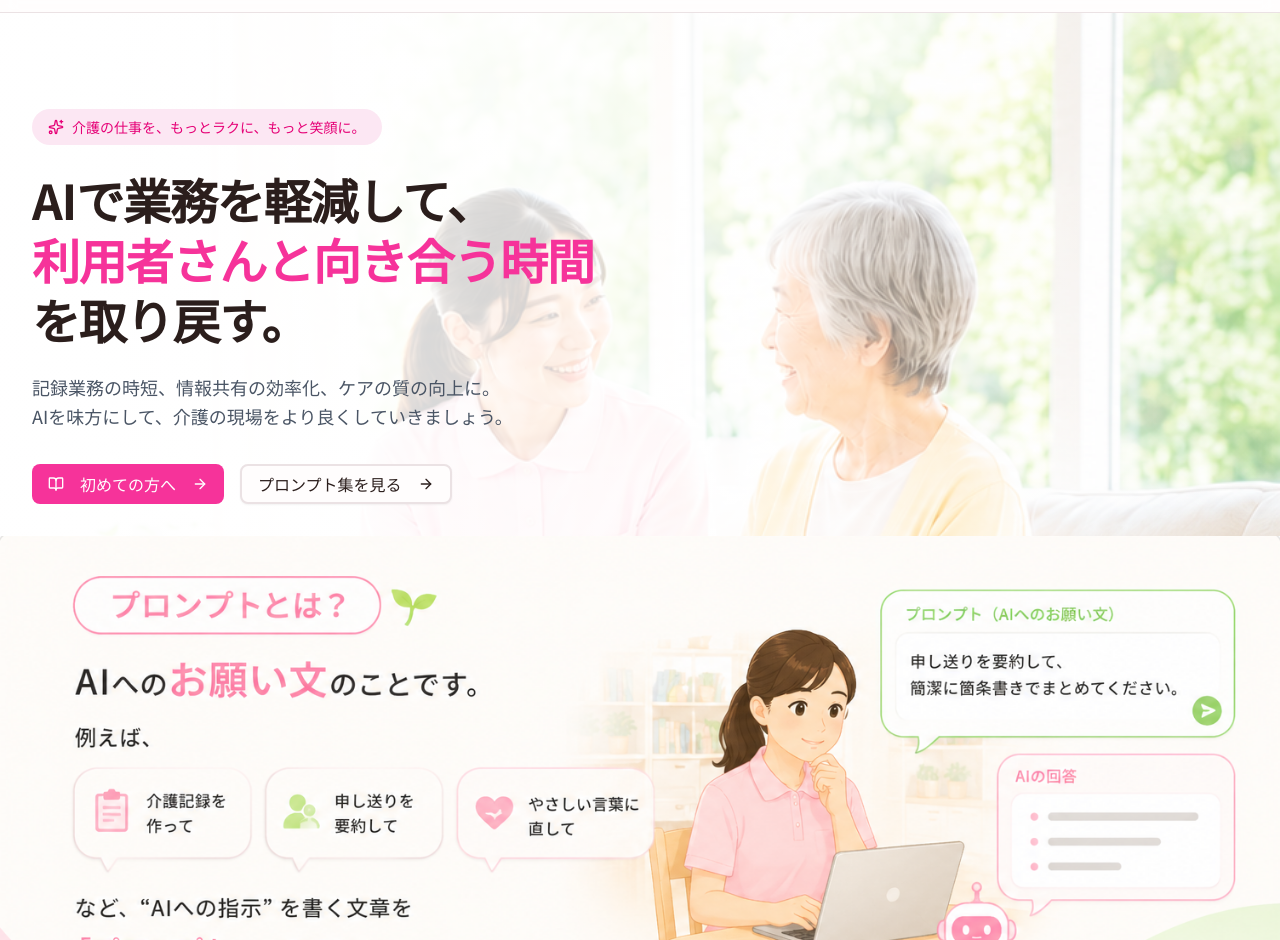
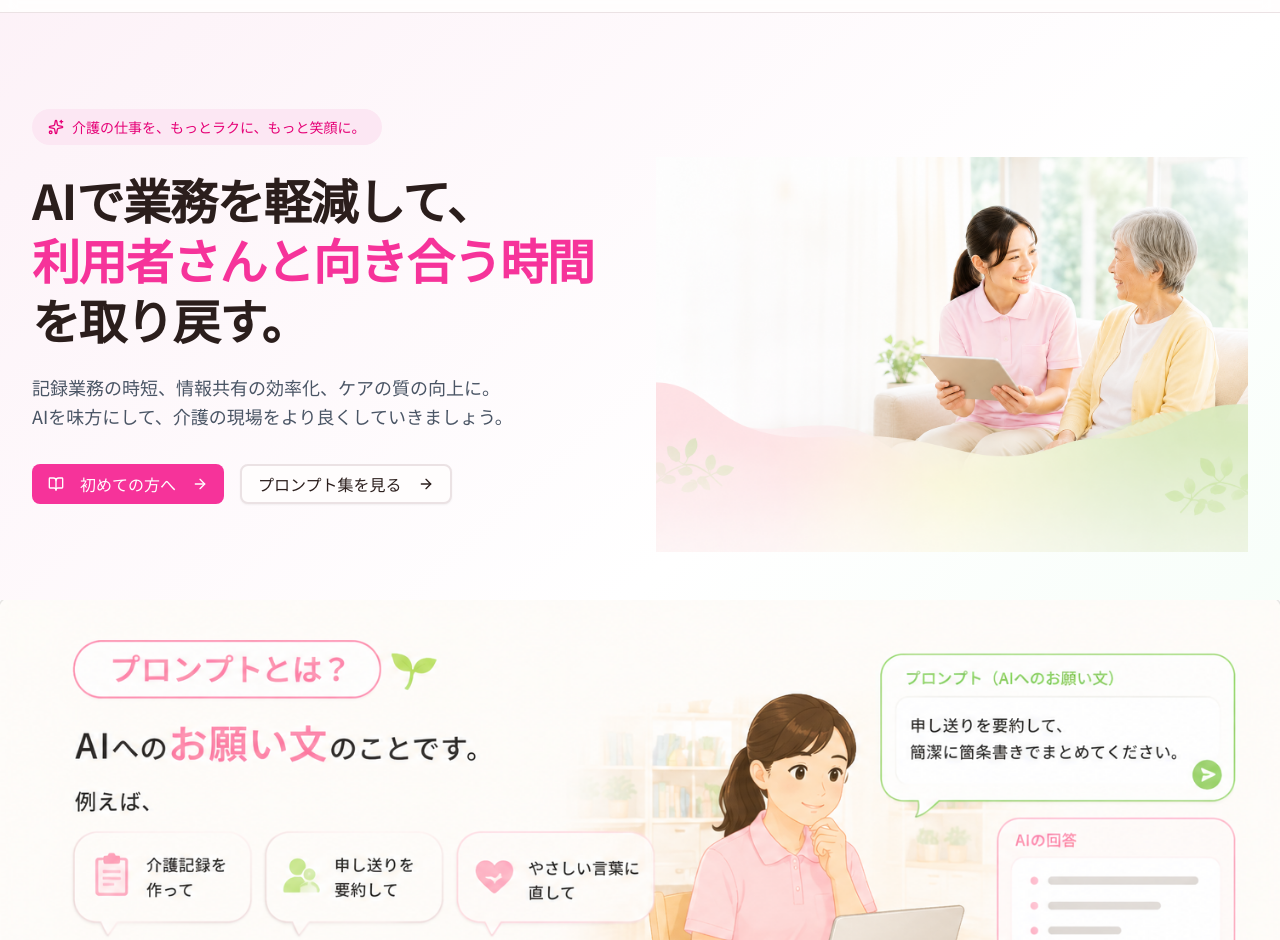
Before and after one commit to shinya5812/minna-no-kaigo-ai, a Next.js app: page / in a window 1280 px wide. Shown: the part 52-992 px from the top of the page. Built offline with nearby package versions, Linux system fonts and the light colour scheme.

Commit message:
fix: hero restructure with hero-image.png

```diff
--- a/components/hero.tsx
+++ b/components/hero.tsx
@@ -4,23 +4,12 @@ import { BookOpen, Sparkles, ArrowRight } from "lucide-react"
 
 export function Hero() {
   return (
-    <div className="relative">
+    <section className="relative overflow-hidden bg-gradient-to-br from-pink-50 via-white to-green-50">
+      <div className="mx-auto max-w-7xl px-4 sm:px-6 lg:px-8 pt-16 md:pt-24 pb-0">
+        <div className="grid lg:grid-cols-2 gap-8 items-center">
 
-      {/* 背景画像：絶対配置でヒーロー全体に敷く */}
-      <div className="absolute inset-0 z-0">
-        <Image
-          src="/hero-bg.png"
-          alt=""
-          fill
-          className="object-cover object-right"
-          priority
-        />
-        <div className="absolute inset-0 bg-gradient-to-r from-white/95 via-white/80 to-white/0" />
-      </div>
-
-      {/* テキストコンテンツ */}
-      <div className="relative z-10 mx-auto max-w-7xl px-4 sm:px-6 lg:px-8 pt-16 md:pt-24">
-        <div className="max-w-xl pb-8">
+          {/* 左：テキスト */}
+          <div className="pb-16 md:pb-24">
             <div className="inline-flex items-center rounded-full bg-pink-100 px-4 py-2 text-sm font-medium text-pink-600 mb-6">
               <Sparkles className="mr-2 h-4 w-4" />
               介護の仕事を、もっとラクに、もっと笑顔に。
@@ -49,19 +38,34 @@ export function Hero() {
               </Button>
             </div>
           </div>
-      </div>
 
-      {/* プロンプト説明画像：z-10で背景画像の上に重ねて隙間を完全に消す */}
-      <div className="relative z-10" style={{marginTop: 0, lineHeight: 0, fontSize: 0}}>
+          {/* 右：介護士画像 */}
+          <div className="hidden lg:block pb-0">
             <Image
-          src="/prompt-explain.png"
-          alt="プロンプトとは？AIへのお願い文のことです"
-          width={1400}
-          height={933}
-          className="w-full h-auto block"
+              src="/hero-image.png"
+              alt="介護士と利用者"
+              width={600}
+              height={500}
+              className="w-full h-auto object-cover"
+              priority
             />
           </div>
 
         </div>
+      </div>
+
+      {/* プロンプト説明画像：セクション下部に完全密着 */}
+      <div style={{lineHeight:0, display:'block', marginTop:0, padding:0}}>
+        <Image
+          src="/prompt-explain.png"
+          alt="プロンプトとは？"
+          width={1400}
+          height={933}
+          className="w-full h-auto"
+          style={{display:'block'}}
+        />
+      </div>
+
+    </section>
   )
 }
```
Lines whose indentation alone changed are shown as unchanged.
